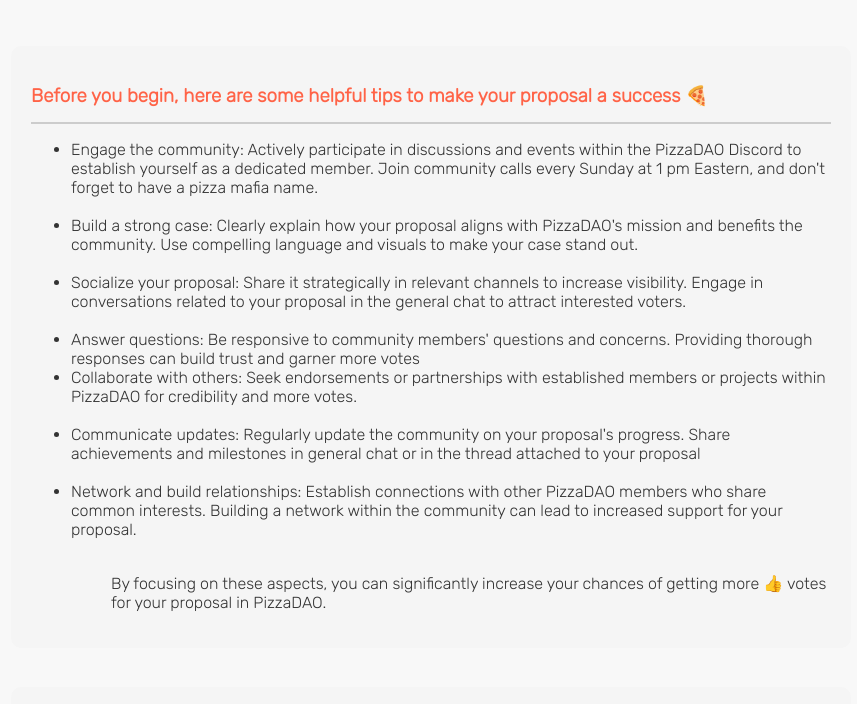
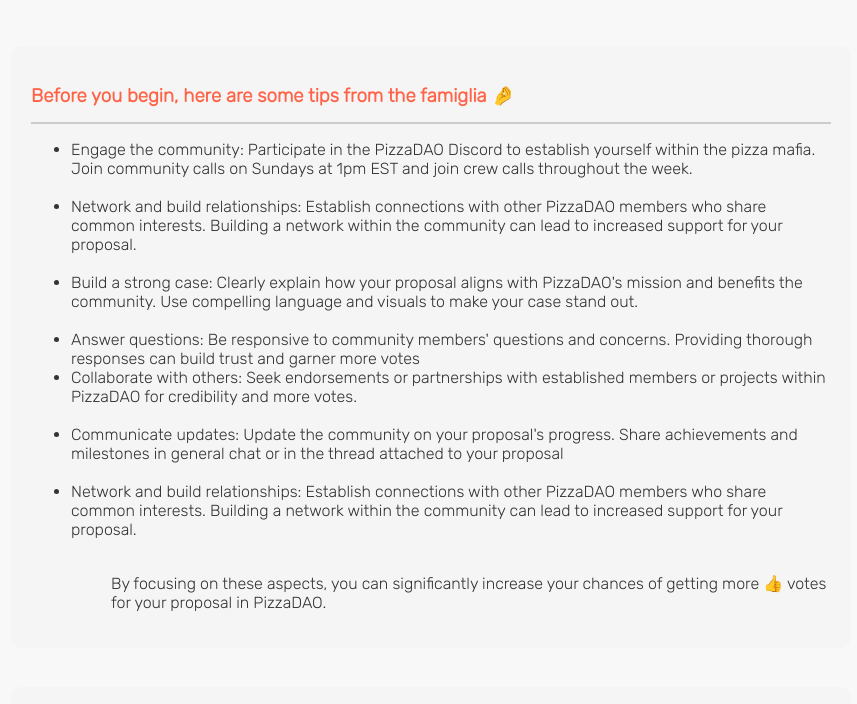
Before and after one commit to scrimmageproductions/ProposalRecipe2, a plain HTML site: page index.html in a window 1280 px wide. Shown: the part 62-766 px from the top of the page, without its empty margins (209-1066 px from the left). Drawn offline with Linux system fonts and the light colour scheme.

Commit message:
Update index.html
Updated tips

```diff
--- a/index.html
+++ b/index.html
@@ -211,22 +211,22 @@ img{
 	<h1>PizzaDAO Proposal Recipe</h1>
 <br>
 <div class="tipcontainer">
-	<h3> Before you begin, here are some helpful tips to make your proposal a success 🍕</h3>
+	<h3> Before you begin, here are some tips from the famiglia 🤌</h3>
 <hr>
 	<ul>
-	<li> Engage the community: Actively participate in discussions and events within the PizzaDAO Discord to establish yourself as a dedicated member. Join community calls every Sunday at 1 pm Eastern, and don't forget to have a pizza mafia name.
+	<li> Engage the community: Participate in the PizzaDAO Discord to establish yourself within the pizza mafia. Join community calls on Sundays at 1pm EST and join crew calls throughout the week.
 </li>
 <br>
-    <li>Build a strong case: Clearly explain how your proposal aligns with PizzaDAO's mission and benefits the community. Use compelling language and visuals to make your case stand out.
+    <li>Network and build relationships: Establish connections with other PizzaDAO members who share common interests. Building a network within the community can lead to increased support for your proposal.
  </li>
 <br>
-    <li>Socialize your proposal: Share it strategically in relevant channels to increase visibility. Engage in conversations related to your proposal in the general chat to attract interested voters.
+    <li>Build a strong case: Clearly explain how your proposal aligns with PizzaDAO's mission and benefits the community. Use compelling language and visuals to make your case stand out.
  </li>
 <br>
     <li> Answer questions: Be responsive to community members' questions and concerns. Providing thorough responses can build trust and garner more votes </li>
     <li>Collaborate with others: Seek endorsements or partnerships with established members or projects within PizzaDAO for credibility and more votes. </li>
 <br>
-    <li> Communicate updates: Regularly update the community on your proposal's progress. Share achievements and milestones in general chat or in the thread attached to your proposal</li>
+    <li> Communicate updates: Update the community on your proposal's progress. Share achievements and milestones in general chat or in the thread attached to your proposal</li>
 <br>
     <li> Network and build relationships: Establish connections with other PizzaDAO members who share common interests. Building a network within the community can lead to increased support for your proposal.
 </li>
```
